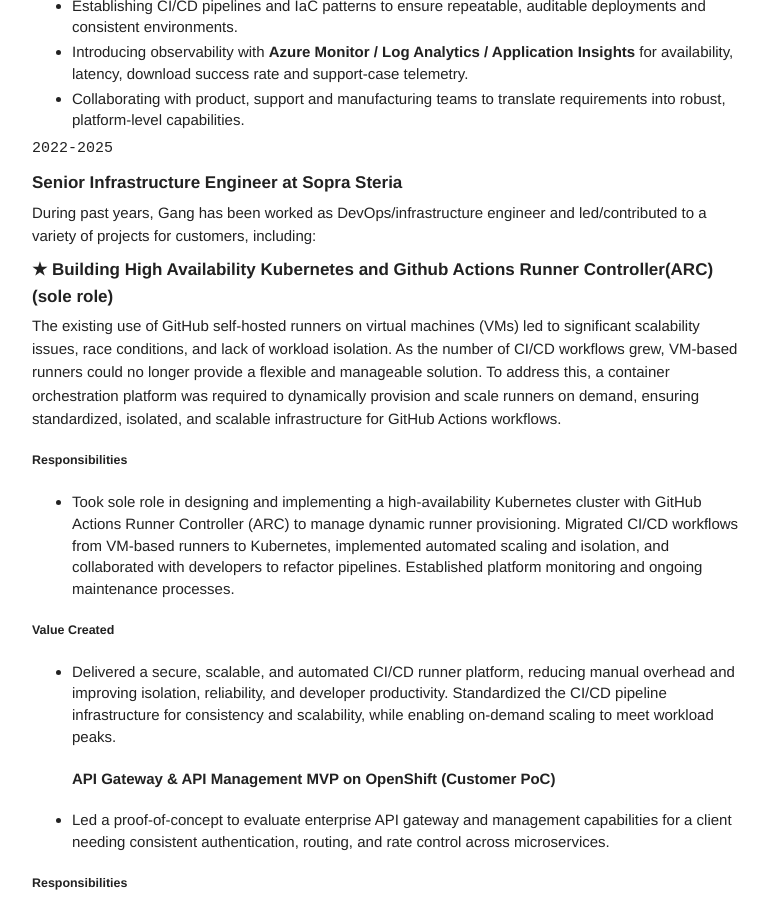
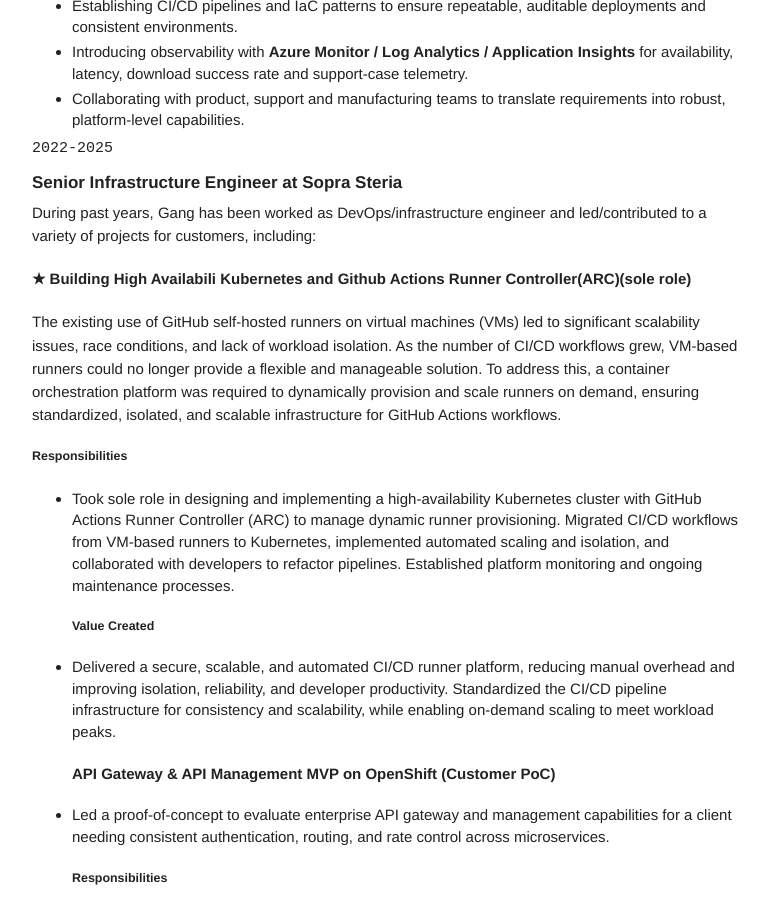
Before and after one commit to gcccheng/wugui, a Jekyll site: the page built from cvenglish.md, in a window 1280 px wide and 900 px high, scrolled down 2912 px. Shown: the whole window, without its empty margins (118-887 px from the left). Built offline with Jekyll 4.4.1, drawn with Linux system fonts in a browser that asks for light colours.

Commit message:
Update cvenglish.md

```diff
--- a/cvenglish.md
+++ b/cvenglish.md
@@ -84,126 +84,80 @@ Appear Hub is a next-generation portal designed to replace legacy solutions and
 
 ### Senior Infrastructure Engineer at Sopra Steria
 During past years, Gang has been worked as DevOps/infrastructure engineer and led/contributed to a variety of projects for customers, including:
-### ★ Building High Availability Kubernetes and Github Actions Runner Controller(ARC)(sole role)
+#### ★ Building High Availabili Kubernetes and Github Actions Runner Controller(ARC)(sole role)
 The existing use of GitHub self-hosted runners on virtual machines (VMs) led to significant scalability issues, race conditions, and lack of workload isolation. As the number of CI/CD workflows grew, VM-based runners could no longer provide a flexible and manageable solution. To address this, a container orchestration platform was required to dynamically provision and scale runners on demand, ensuring standardized, isolated, and scalable infrastructure for GitHub Actions workflows.
-
 ##### Responsibilities
-
 - Took sole role in designing and implementing a high-availability Kubernetes cluster with GitHub Actions Runner Controller (ARC) to manage dynamic runner provisioning. Migrated CI/CD workflows from VM-based runners to Kubernetes, implemented automated scaling and isolation, and collaborated with developers to refactor pipelines. Established platform monitoring and ongoing maintenance processes.
-
 ##### Value Created
-
 - Delivered a secure, scalable, and automated CI/CD runner platform, reducing manual overhead and improving isolation, reliability, and developer productivity. Standardized the CI/CD pipeline infrastructure for consistency and scalability, while enabling on-demand scaling to meet workload peaks.
 #### API Gateway & API Management MVP on OpenShift (Customer PoC)
 - Led a proof-of-concept to evaluate enterprise API gateway and management capabilities for a client needing consistent authentication, routing, and rate control across microservices.
-
 ##### Responsibilities
-
 - Deployed Red Hat 3scale (API Manager + APIcast Gateway) on OpenShift using the official Operator and APIManager CRD.
 - Configured products, backends, routing rules, API keys, and rate-limit plans to model real internal APIs and governance workflows.
 - Demonstrated developer onboarding through the Developer Portal and documented a reference architecture applicable to Kong / Apigee / AWS API Gateway.
-
 ##### Value Created
-
 - Delivered a working MVP showing how API traffic, authentication, and governance could be centralised. Provided a clear foundation for future API-first adoption, even though the PoC did not proceed to production.
--
 #### Implementing Ceph Storage Integration for OpenShift (client project)
-
 The client required a scalable and highly available storage backend to support stateful workloads running on OpenShift. I worked on deploying and integrating a Ceph-based storage solution to provide reliable Persistent Volume provisioning for the platform.
-
 ##### Responsibilities
-
 - Deployed and configured a Ceph cluster to serve as the storage backend for OpenShift, ensuring high availability and replication across nodes.
 - Integrated Ceph with OpenShift via StorageClasses and dynamic PVC provisioning to support stateful applications.
 - Performed validation of read/write performance, redundancy, and failure recovery scenarios.
 - Documented operational procedures, including node replacement, OSD recovery, monitoring, and capacity planning.
-
 ##### Value Created
 Delivered a production-ready storage foundation for OpenShift workloads, enabling the platform to run databases, message queues, and other stateful services reliably.
 Improved resilience and reduced operational risk through automated failover and self-healing storage capabilities.
-
 #### Implementing Local S3-Compatible Backend for Terraform State Management using MinIO on Kubernetes(sole role)
 - Terraform state files were previously stored on local disks, causing issues like lack of version control and collaboration challenges. Public cloud storage (e.g., AWS S3) was not an option due to policy constraints.
-
 ##### Responsibilities
-
 - Designed and deployed a MinIO-based S3-compatible backend on an internal Kubernetes platform. Integrated it with GitHub Actions pipelines to enable secure and versioned Terraform state storage within the CI/CD workflow.
-
 ##### Value Created
-
 - Established a reliable, centralized, and versioned Terraform state backend, improving collaboration, auditability, and infrastructure stability—without relying on public cloud services.
 #### Implementing GitOps Deployment Workflow with Argo CD (sole role)**
 - With increasing demands from developers for faster and more flexible deployments, there was a growing need for a platform that allows developers to dynamically choose which environment to deploy their code to. The goal was to create an automated workflow where a code merge in GitHub would automatically trigger deployment of a new version in Kubernetes — enabling self-service, reducing manual operations, and aligning with modern DevOps practices.
-
 ##### Responsibilities
-
 - Designed and implemented GitOps workflows using Argo CD, connecting GitHub branches to Kubernetes namespaces for automated deployments. Built Helm-based reusable templates and structured repositories for dynamic environments, and implemented RBAC and project isolation for security. Worked with development teams to define deployment flows and ensure smooth integration.
-
 ##### Value Created
-
 - Established a flexible and automated deployment pipeline aligned with GitOps, enabling developers to deploy code seamlessly across environments. Improved deployment speed, consistency, and security, and reduced operational overhead by shifting to self-service workflows.
-
 #### ★ Automating Patching of Red Hat VM (sole role)
 - The manual patching process for a large-scale Red Hat environment was time-consuming and prone to errors, requiring a more efficient automated solution.
-
 ##### Responsibilities
-
 - Designed and implemented an Ansible-based workflow with Red Hat Satellite to automate patching.
-
 ##### Value Created
-
 - Streamlined patching, reduced errors, and improved system uptime and security across the infrastructure.
--
 #### Infrastructure Standardization and Automation(sole role)
 - The current infrastructure management was manual, inconsistent, and lacked standardization, leading to inefficiencies and errors across different environments.
-
 ##### Responsibilities
-
 - Standardized operating systems, simplified and automated VM provisioning and management process.
-
 ##### Value Created
-
 - Improve infrastructure consistency, reduce manual errors, enhance security, and significantly speed up deployment times through automation.
 #### Troubleshooting and Improving CI/CD Pipelines
 - The development team encountered various errors and instability when running pipelines on self-hosted runners.
-
 ##### Responsibilities
-
 - Troubleshot pipeline errors, optimized performance, improved reliability, and worked closely with developers to maintain organized workflows.
-
 ##### Value Created
-
 - Freed developers from troubleshooting, allowing them to focus on development and improving overall pipeline efficiency.
 #### Automating Provisioning of Red Hat Linux (sole role)
 - RHEL7 was approaching the end of support, so upgrading hundreds of RHEL7 was a high priority.
 - RHEL9 needs to be tested and configured before production use.
-
 ##### Responsibilities
-
 - Designed upgrading plan with application owners and automated upgrading job with Ansible.
 - Created a customized Red Hat image template for VMware and tested aginst production environment.
-
 ##### Value Created
-
 - Ensure systems are aligned with security compliance standards.
 #### Ansible Automation Platform on Openshift
 - With an ever-increasing number of playbooks, inventories, and workflows, manually managing them is challenging. A central platform is required to orchestrate all the elements related to Ansible.
-
 ##### Responsibilities
-
 - Collaborated with teams on deploying the Ansible Automation Platform on Openshift.
-
 ##### Value Created
-
 - Reduced manual tasks and errors while managing playbooks, inventories, and secrets, improved operational efficiency, and enhanced security
 
 `2011-2022`
 
 ### System Engineer at University of Oslo
 - At the University of Oslo, Gang played a key role in managing and operating a local data center dedicated to delivering robust and reliable scientific computing infrastructure for researchers at the Centre for Molecular Medicine Norway (NCMM). His responsibilities spanned core IT operations, distributed systems engineering, and close collaboration with scientific researchers.
-
 ##### Responsibilities
-
 - Server & Infrastructure Management: Installed, configured, and maintained compute systems for scientific workloads, including Linux-based compute nodes, distributed HPC servers, and NVIDIA GPU-accelerated machines. Built and operated foundational components of the university’s high-performance computing environment, ensuring system reliability, performance, and scalability across research workloads.
 - Windows Deployment and Administration: Automated provisioning and lifecycle management of Windows clients using PXE and SCCM (System Center Configuration Manager). Streamlined software distribution, security patching, and policy compliance for stable operation.
 - Network Operations: Administered public and private research networks using Cisco switches and routers, including NAT, VLAN segmentation, private dns domain and dhcp zone, firewall rules, port assignments, and connectivity troubleshooting to support secure, high-availability access to computing resources.
@@ -216,9 +170,7 @@ This role formed the foundation for Gang’s later specialization in large-scale
 `2008`
 ### Archive Assistant & Logger — Olympic Broadcasting Services (OBS), Beijing Olympics
 OBS is the International Olympic Committee’s broadcast organization responsible for host broadcasting for the Olympic Games.
-
 ##### Responsibilities
-
 - Logged event highlights (SOG) with timestamps for indexing and editing workflows.
 - Worked at the International Broadcast Center (IBC) with global production teams handling multi-venue live feeds.
 - Assisted in managing tape-based archival media (HDCAM/XD) preserved by the IOC.
```
